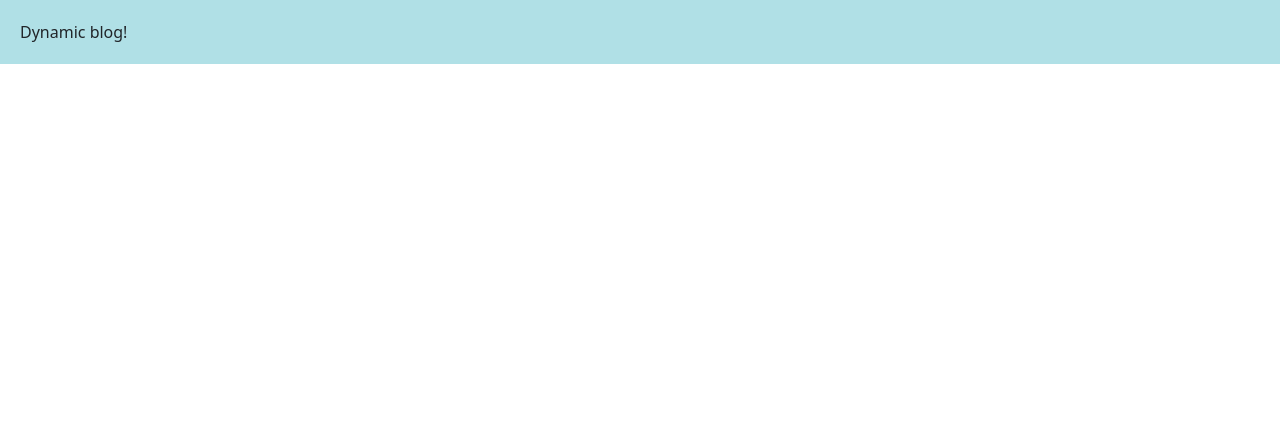
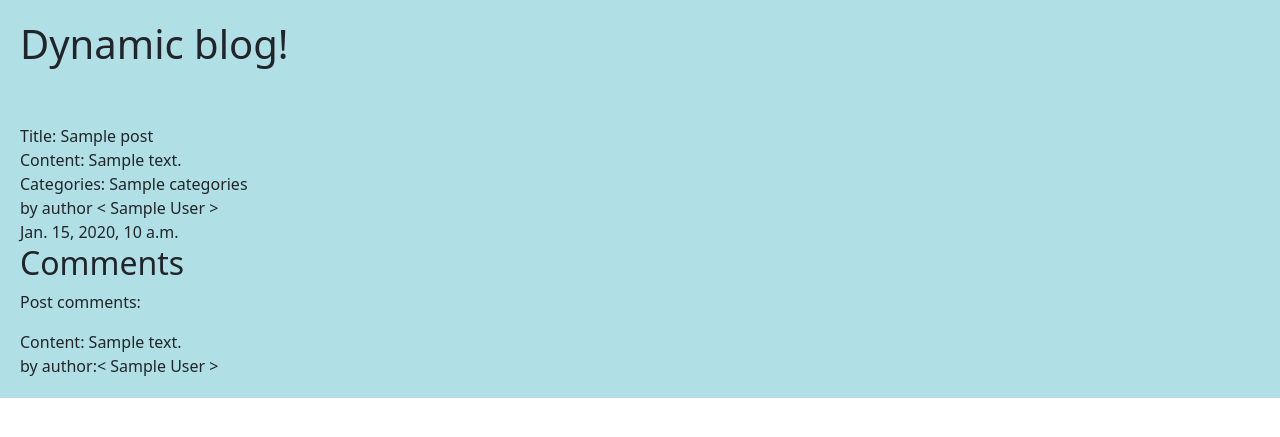
Before and after one commit to Astapow/django_project, a Django app: template templates/dynamic_blog.html in a window 1280 px wide. Shown: the part 56-493 px from the top of the page. Run offline with Django 5.2, Linux system fonts and the light colour scheme; the template is opened without the code that fills it: most values are stand-ins (such as "Sample title", 1, 10 or a date in 2020); data that the repository does not hold is empty.

Commit message:
update models update views add ORM command (commented)

```diff
--- a/templates/dynamic_blog.html
+++ b/templates/dynamic_blog.html
@@ -1,5 +1,27 @@
 {% extends 'home_page.html' %}
 
 {% block content %}
-<div style="padding: 20px; background-color: powderblue"> Dynamic blog!</div>
+<div style="padding: 20px; background-color: powderblue">
+    <h1> Dynamic blog! </h1>
+    <br>
+    <br>
+        Title: {{ post.title }}
+    <br>
+        Content: {{ post.content }}
+    <br>
+        Categories: {{ post.categories }}
+    <br>
+        by author < {{ post.author }} >
+    <br>
+        {{ post.created_at }}
+
+    <h2>Comments</h2>
+        <p>Post comments: </p>
+        {% for com in comment %}
+           Content: {{ com.content }}
+            <br>
+           by author:< {{ com.author }} >
+
+        {% endfor %}
+</div>
 {% endblock %}
--- a/templates/home_page.html
+++ b/templates/home_page.html
@@ -33,6 +33,13 @@
 </nav>
 <div style="background-color: blanchedalmond">
     {% block content %}
+        {% for blog in blog_post %}
+            <a class="nav-link active" aria-current="page" href="{{ blog.slug }}">
+                title: {{ blog.title }} | content: {{ blog.content }} |
+                from author: {{ blog.author.username }} | categories{{ blog.categories }}</a>
+
+            <br>
+        {% endfor %}
     {% endblock %}
 </div>
 </body>
```
Also changed, not shown: django_app/models.py (+52 -3 lines), django_app/views.py (+5 -2 lines), django_app/migrations/0009_topic_genre.py (added), django_app/migrations/0010_remove_topic_genre_blogpost_categories.py (added), django_app/migrations/0011_alter_comment_blog_post.py (added).
